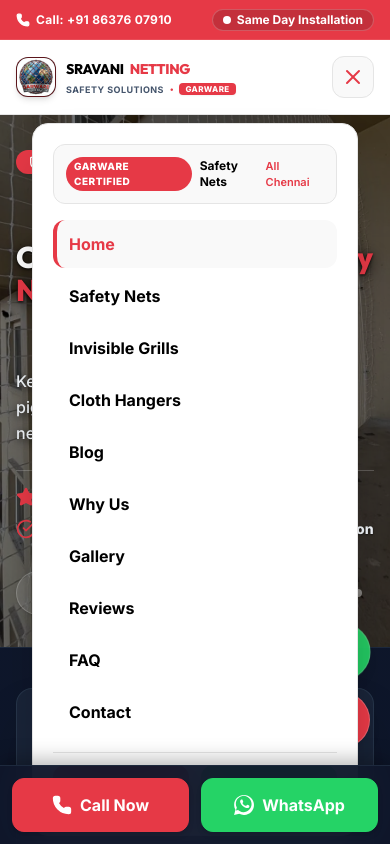
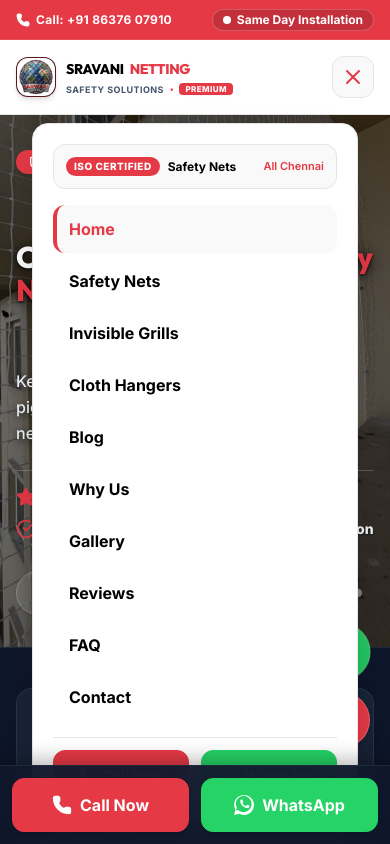
Before and after one commit to ajay-Ai-Ds/Sravani-Netting-Solutions, a Next.js app: page / in a window 390 px wide. Both pictures are taken after a click on the button 353 px from the left and 77 px from the top of the page. Shown: the top 844 px of the page. Built offline with nearby package versions, Linux system fonts and the light colour scheme.

Commit message:
Remove Garware references and replace with unique Premium & ISO Certified branding

```diff
--- a/src/components/FAQ.tsx
+++ b/src/components/FAQ.tsx
@@ -7,7 +7,7 @@ import { motion, AnimatePresence } from "framer-motion";
 const faqs = [
   {
     q: "How much do safety nets cost in Chennai?",
-    a: "The price of safety nets in Chennai starts from ₹12 to ₹35 per square foot. The exact rate depends on the mesh thickness, brand (like Garware), UV stabilization levels, and warranty period chosen (ranging from 1 to 5 years)."
+    a: "The price of safety nets in Chennai starts from ₹12 to ₹35 per square foot. The exact rate depends on the mesh thickness, high-grade polymer quality, UV stabilization levels, and warranty period chosen (ranging from 1 to 5 years)."
   },
   {
     q: "Are invisible grills safe for high-rise apartment balconies?",
--- a/src/components/Header.tsx
+++ b/src/components/Header.tsx
@@ -267,11 +267,11 @@ export default function Header() {
             className="lg:hidden w-[calc(100%-2rem)] max-w-7xl mx-auto px-4 mt-2"
           >
             <div className="bg-white border border-[#e5e5e5] shadow-2xl rounded-2xl overflow-hidden p-5 space-y-4 text-[#000000]">
-              {/* Garware Partnership Header in Mobile Menu */}
+              {/* ISO Certified Header in Mobile Menu */}
               <div className="bg-[#f9f9f9] border border-[#e5e5e5] rounded-xl p-3 flex items-center justify-between">
                 <div className="flex items-center space-x-2">
                   <span className="bg-[#e63946] text-white text-[10px] font-extrabold px-2 py-0.5 rounded-full uppercase tracking-wider">
-                    Garware Certified
+                    ISO Certified
                   </span>
                   <span className="text-xs font-bold text-[#000000]">Safety Nets</span>
                 </div>
--- a/src/components/Logo.tsx
+++ b/src/components/Logo.tsx
@@ -31,7 +31,7 @@ export default function Logo({
         />
       </div>
 
-      {/* Garware Theme Typography: SRAVANI NETTING */}
+      {/* Premium Theme Typography: SRAVANI NETTING */}
       <div className="flex flex-col justify-center">
         <div className="flex items-center gap-1.5 leading-none mb-1">
           <span className={`font-extrabold text-sm sm:text-base xl:text-lg tracking-tight font-display ${isDarkBg ? "text-white" : "text-[#000000]"}`}>
@@ -48,7 +48,7 @@ export default function Logo({
           </span>
           <span className="text-[#e63946] text-[8px] font-extrabold">•</span>
           <span className="bg-[#e63946] text-white text-[8px] sm:text-[9px] font-extrabold px-1.5 py-0.5 rounded uppercase tracking-wider shadow-xs">
-            GARWARE
+            PREMIUM
           </span>
         </div>
       </div>
--- a/src/components/WhyChooseUs.tsx
+++ b/src/components/WhyChooseUs.tsx
@@ -36,7 +36,7 @@ export default function WhyChooseUs() {
               <span className="text-[#e63946]">#1 Choice</span>
             </h2>
             <p className="text-slate-300 text-sm sm:text-base leading-relaxed">
-              {"We don't believe in cheap temporary fixes. At Sravani Netting Solutions, we use Garware grade high-tensile netting, 100% pure virgin HDPE materials, and heavy double-walled anchor expansions. Your family's safety is our highest priority."}
+              {"We don't believe in cheap temporary fixes. At Sravani Netting Solutions, we use industrial-grade high-tensile netting, 100% pure virgin HDPE materials, and heavy double-walled anchor expansions. Your family's safety is our highest priority."}
             </p>
 
             {/* Graphic Trust Banner */}
```
